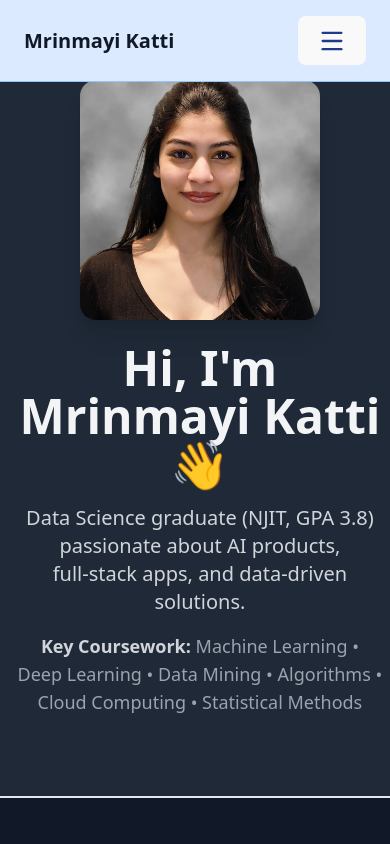
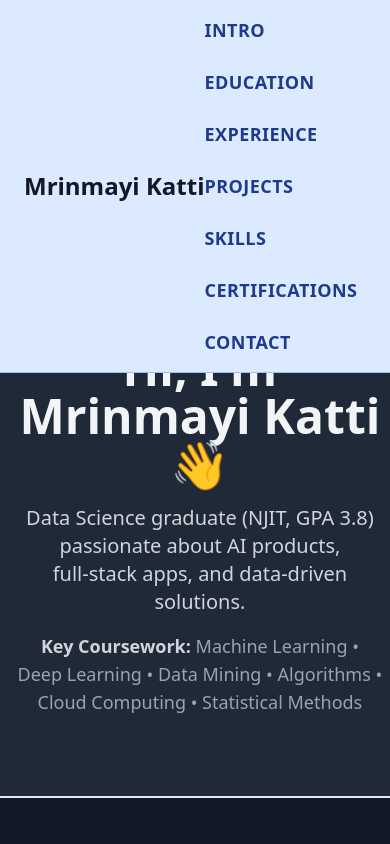
Before and after one commit to Mrinmayi03/MrinmayiKatti_Portfolio, a React (Vite) app: page / in a window 390 px wide. Shown: the top 844 px of the page. Built offline with nearby package versions, Linux system fonts and the light colour scheme.

Commit message:
Back to original

```diff
--- a/src/components/Navbar.tsx
+++ b/src/components/Navbar.tsx
@@ -1,6 +1,5 @@
 // src/components/Navbar.tsx
-import { useState } from 'react';
-import { Menu, X } from 'lucide-react';
+export default function Navbar() {
   const links = [
     'INTRO',
     'EDUCATION',
@@ -11,20 +10,16 @@ const links = [
     'CONTACT',
   ];
 
-export default function Navbar() {
-  const [open, setOpen] = useState(false);
-
   return (
     <nav className="fixed top-0 w-full bg-blue-100 border-b border-blue-300 z-50">
-      {/* ── Main bar ───────────────────────────────────────── */}
-      <div className="max-w-6xl mx-auto px-6 py-4 flex items-center justify-between">
-        {/* Name / brand */}
-        <span className="text-xl md:text-2xl font-extrabold text-gray-900">
-          Mrinmayi Katti
+      <div className="max-w-6xl mx-auto px-6 py-4 flex justify-between items-center">
+        {/* ── Name / brand ────────────────────────────────── */}
+        <span className="text-2xl font-extrabold text-gray-900">
+          Mrinmayi Katti
         </span>
 
-        {/* Desktop links */}
-        <div className="hidden sm:flex gap-6">
+        {/* ── Navigation links ───────────────────────────── */}
+        <div className="flex flex-wrap gap-6">
           {links.map((id) => (
             <a
               key={id}
@@ -35,34 +30,7 @@ export default function Navbar() {
             </a>
           ))}
         </div>
-
-        {/* Hamburger (mobile only) */}
-        <button
-          className="sm:hidden text-blue-900"
-          aria-label="Toggle menu"
-          onClick={() => setOpen(!open)}
-        >
-          {open ? <X size={28} /> : <Menu size={28} />}
-        </button>
       </div>
-
-      {/* ── Slide-down mobile menu ─────────────────────────── */}
-      {open && (
-        <div className="sm:hidden bg-blue-100 border-t border-blue-300 px-6 pb-4">
-          <div className="flex flex-col gap-4">
-            {links.map((id) => (
-              <a
-                key={id}
-                href={`#${id.toLowerCase()}`}
-                className="text-lg font-semibold text-blue-900 hover:text-blue-600 tracking-wide"
-                onClick={() => setOpen(false)}
-              >
-                {id}
-              </a>
-            ))}
-          </div>
-        </div>
-      )}
     </nav>
   );
 }
```
Lines whose indentation alone changed are shown as unchanged.
